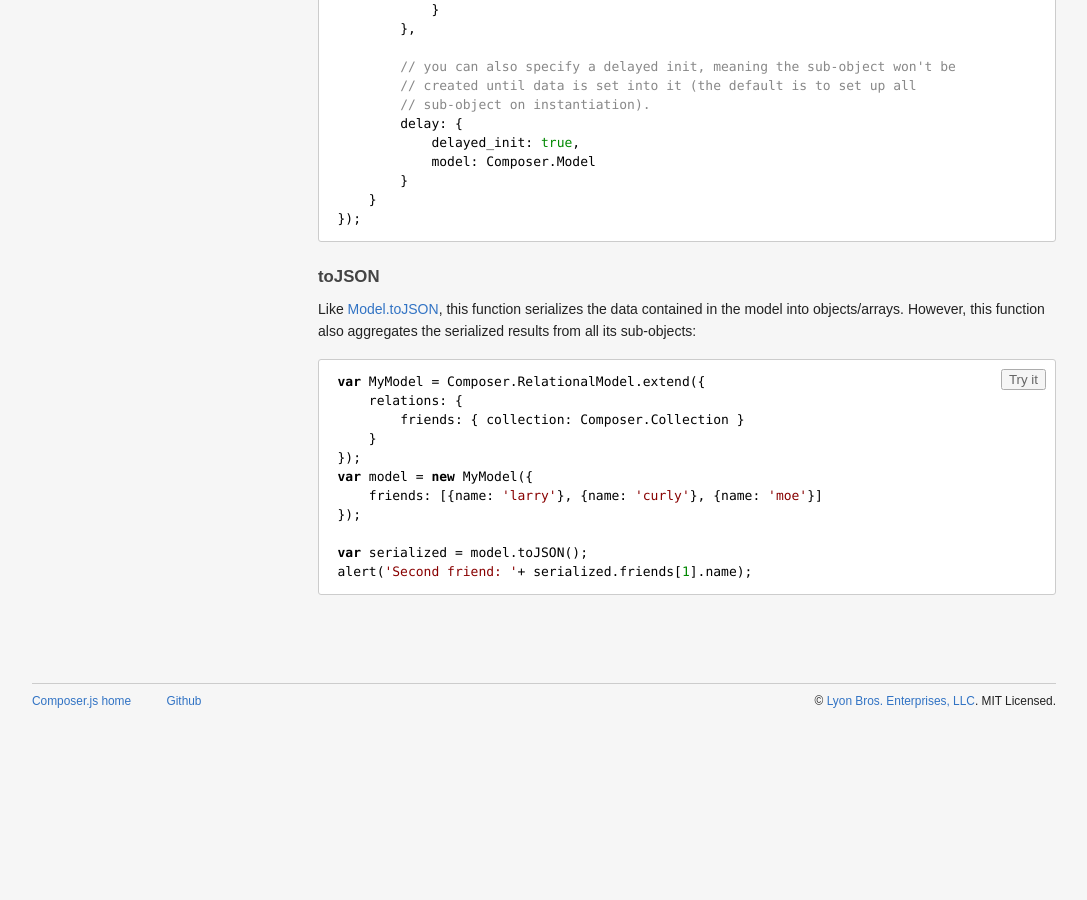
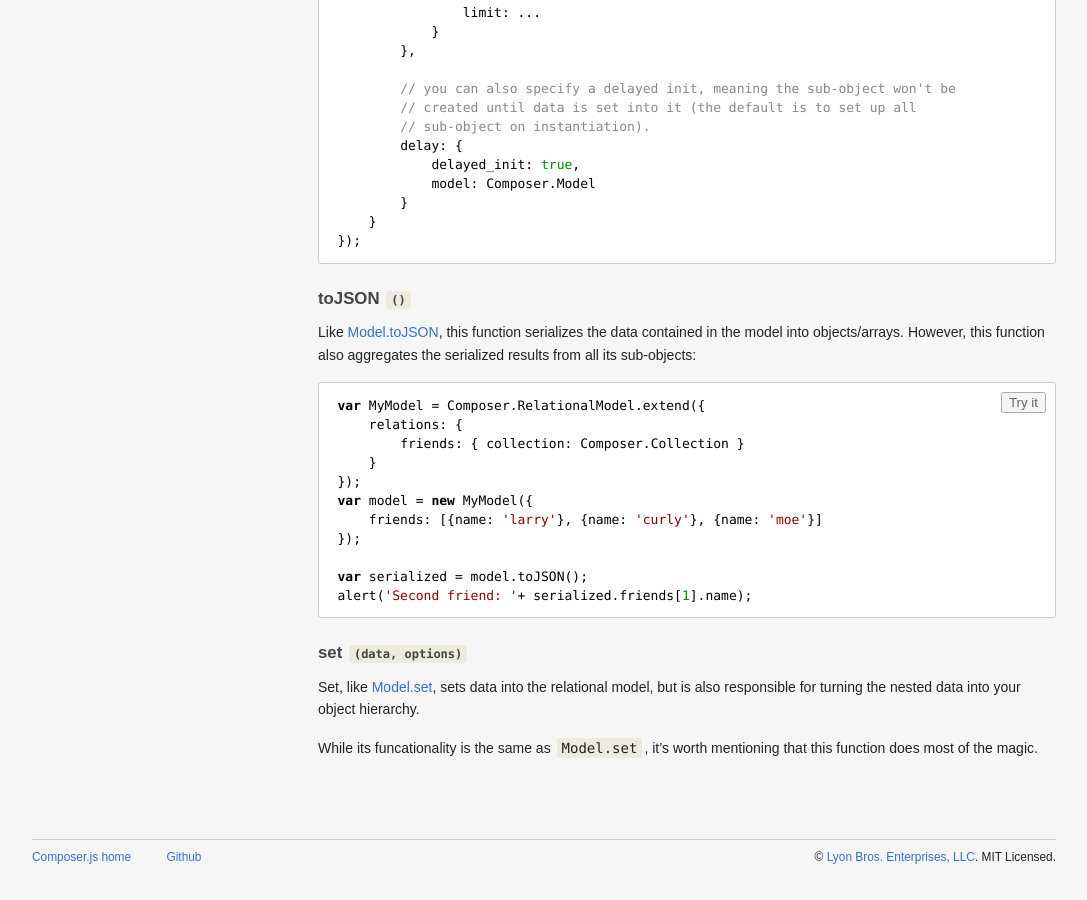
Before and after one commit to lyonbros/composer.js, a Jekyll site: the page built from docs/relational.md, in a window 1280 px wide and 900 px high, scrolled down 2118 px. Shown: the whole window, without its empty margins (96-1183 px from the left). Built offline with Jekyll 4.4.1, drawn with Linux system fonts in a browser that asks for light colours; before the commit the page ends 2862 px from its top, so only the background shows below that.

Commit message:
done relational

```diff
--- a/docs/relational.md
+++ b/docs/relational.md
@@ -131,7 +131,7 @@ var MyModel = Composer.RelationalModel.extend({
 {% endhighlight %}
 </div>
 
-### toJSON
+### toJSON ()
 
 Like [Model.toJSON](/composer.js/docs/model#tojson), this function serializes
 the data contained in the model into objects/arrays. However, this function also
@@ -150,3 +150,12 @@ var model = new MyModel({
 var serialized = model.toJSON();
 alert('Second friend: '+ serialized.friends[1].name);
 {% endhighlight %}
+
+### set (data, options)
+
+Set, like [Model.set](/composer.js/docs/model#set), sets data into the
+relational model, but is also responsible for turning the nested data into your
+object hierarchy.
+
+While its funcationality is the same as `Model.set`, it's worth mentioning that
+this function does most of the magic.
```
